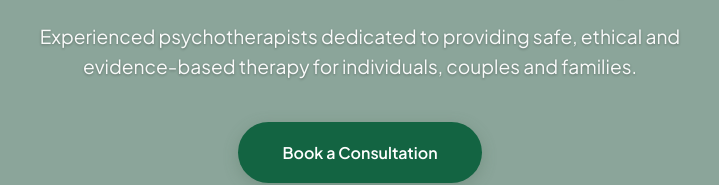
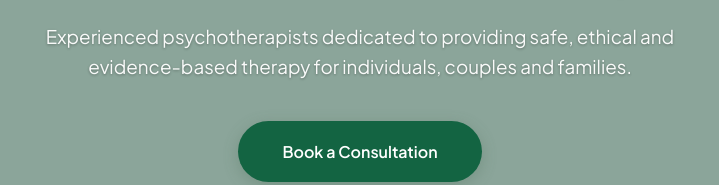
Before and after one commit to MikeAvgeros/zoipsychotherapy, a plain HTML site: page index.html in a window 1280 px wide. Shown: the part 383-568 px from the top of the page, 280-999 px from the left. Drawn offline with nearby package versions, Linux system fonts and the light colour scheme; a web font is replaced by a local one.

Commit message:
Update hero body p size

```diff
--- a/assets/css/style.css
+++ b/assets/css/style.css
@@ -15,6 +15,7 @@
   --font-sans: "Plus Jakarta Sans", Helvetica, sans-serif;
 
   --fs-hero-title: clamp(2.5rem, 2.07rem + 2.14vw, 4rem);
+  --fs-hero-body-lg: clamp(1.1rem, 1.01rem + 0.21vw, 1.5rem);
   --fs-page-title: clamp(2.3rem, 2.04rem + 1.29vw, 3.2rem);
   --fs-section-title: clamp(2.1rem, 1.9rem + 1vw, 2.8rem);
   --fs-subsection-title: clamp(1.6rem, 1.43rem + 0.86vw, 2.2rem);
@@ -358,7 +359,7 @@ header.scrolled .burger span {
 }
 
 .hero-content p {
-  font-size: 1.2rem;
+  font-size: var(--fs-hero-body-lg);
   font-weight: 400;
   max-width: 680px;
   margin: 0 auto 2.5rem;
```
